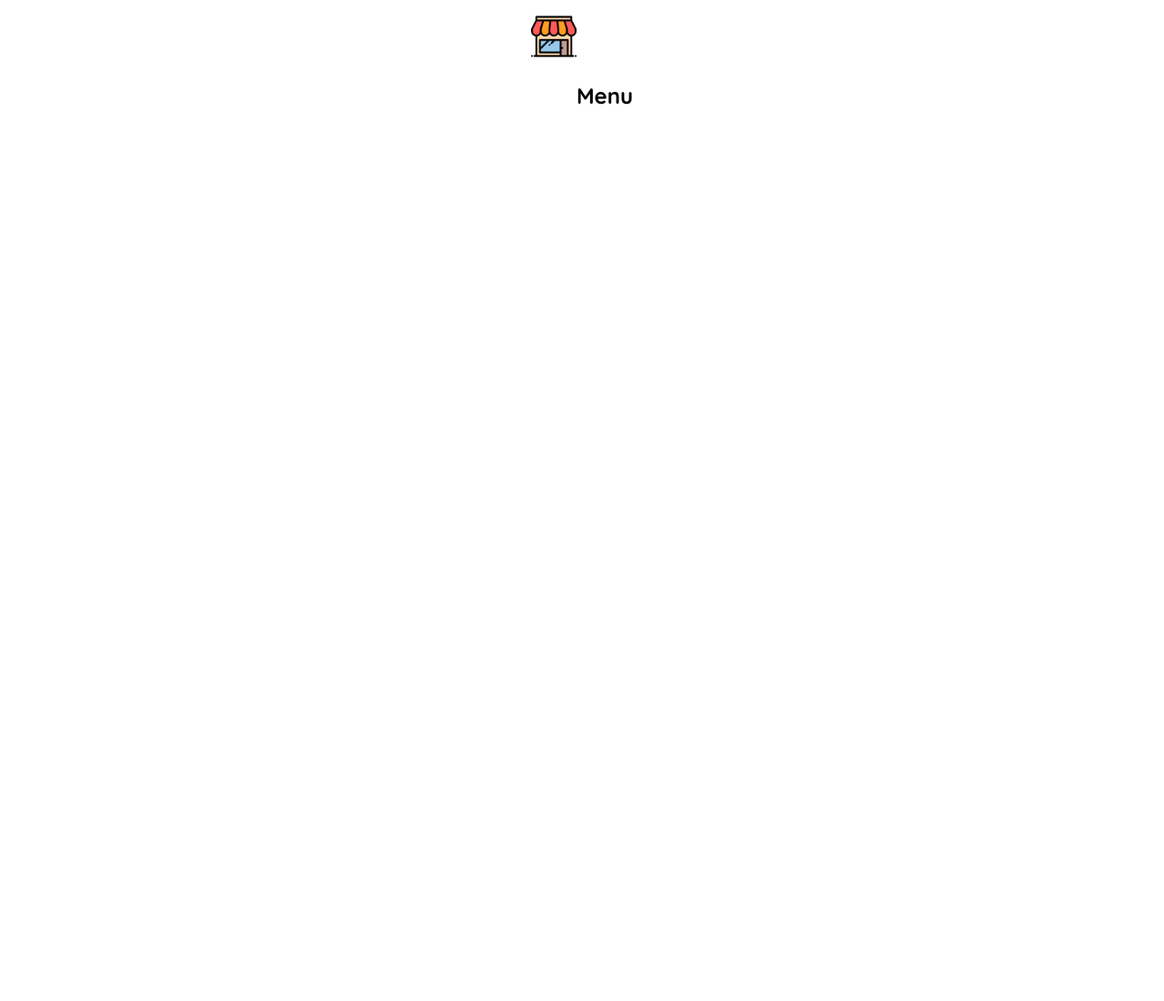
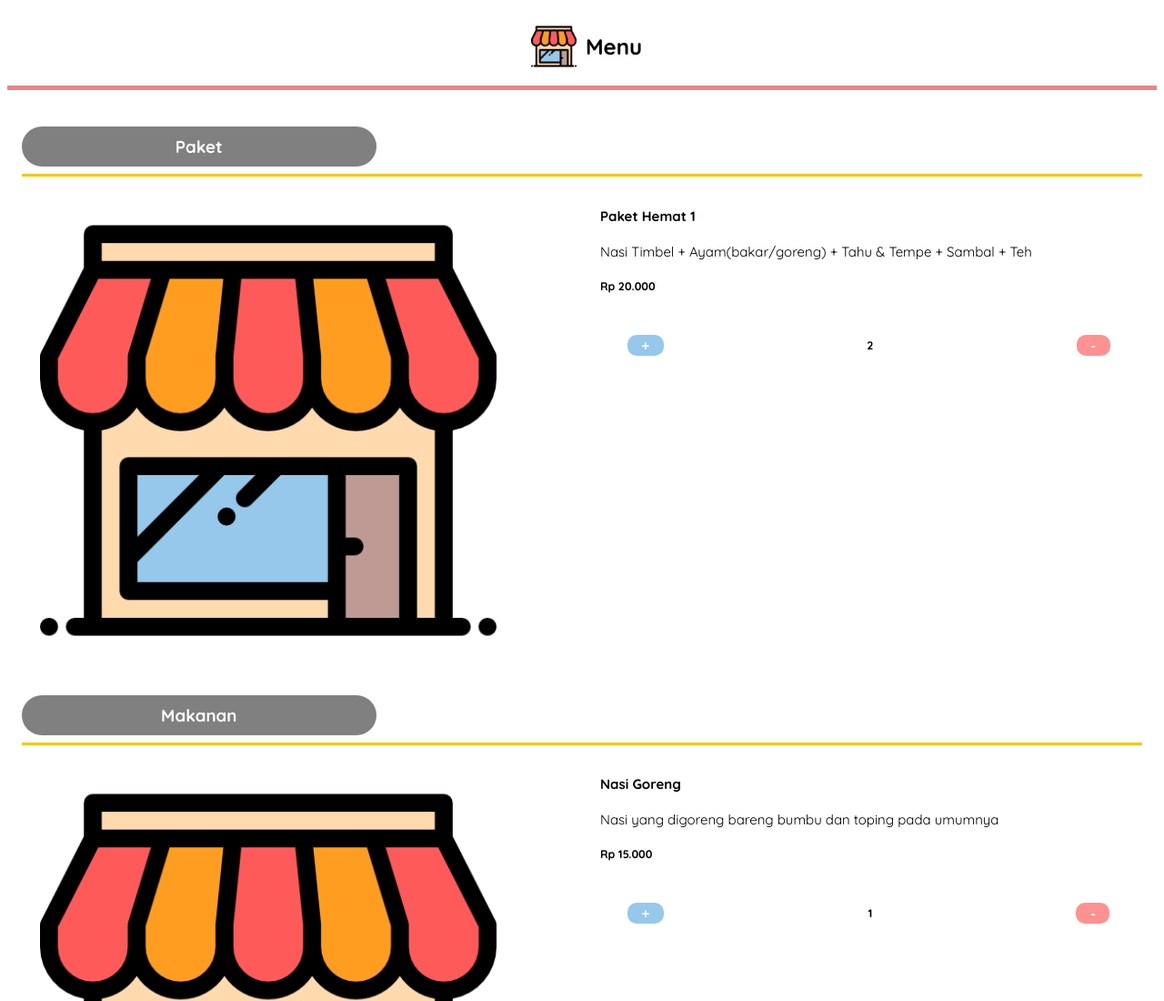
Before and after one commit to rpl-yaso-2324/restokami-simulasiukk24-xiirpl3, a plain HTML site: page menu.html in a window 1280 px wide. Shown: the top 1100 px of the page at 91% size. Before the commit the page ends 800 px from the top, so only its background shows below. Drawn offline with Linux system fonts and the light colour scheme.

Commit message:
commit lagi

```diff
--- a/index.css
+++ b/css/index.css
@@ -45,6 +45,6 @@ button{
 	padding-bottom: 5%;
 }
 footer {
-	margin-top: 45%;
+	margin-top: 65%;
 	text-align: center;
 }
--- /dev/null
+++ b/css/menu.css
@@ -0,0 +1,126 @@
+@font-face {
+	font-family: "Quicksand";
+	src: url("/assets/font/Quicksand-VariableFont_wght.ttf") format("truetype");
+}
+body{
+    font-family: "Quicksand";
+}
+.nav-menu {
+	display: flex;
+	width: 100%;
+	align-items: center;
+	margin-top: 1rem;
+	flex-direction: row;
+	justify-content: center;
+  }
+  .nav-menu img {
+	width: 50px;
+	margin: 10px;
+  }
+  .container hr {
+	width: 100%;
+	height: 5px;
+	border: none;
+	background-color: rgb(233, 134, 134);
+	/* margin: 1rem 0 1rem 0; */
+  }
+  .section-page {
+	padding: 1rem;
+  }
+  .menu-section {
+	margin: 1rem 0;
+  }
+  .menu-section h3 {
+	padding: 10px;
+	background-color: gray;
+	border-radius: 100px;
+	color: white;
+	margin: 0;
+	text-align: center;
+	width: 30%;
+  }
+  .menu-section hr {
+	background-color: rgb(255, 196, 0);
+	height: 3px;
+	border: none;
+	width: 100%;
+  }
+  .menu-paket {
+	display: flex;
+	align-items: flex-start;
+	justify-content: space-between;
+	flex-direction: row;
+  }
+  .menu-paket .img-menu {
+	/* height: 150px; */
+	/* width: 100px; */
+	/* background-color: rgb(214, 135, 135); */
+	width: 50%;
+	margin: 20px;
+	overflow: hidden;
+	border-radius: 0.5rem;
+  }
+  .img-menu img {
+	border-radius: 0.5rem;
+	width: 85%;
+	height: 85%;
+  }
+  .menu-paket .text-menu {
+	font-size: 15px;
+	margin: 6px;
+	width: 50%;
+  }
+  .text-menu p {
+	font-size: 15px;
+	margin: 10px 0;
+  }
+  .menu-paket .btn-menu {
+	align-items: center;
+	display: flex;
+	margin-top: 1rem;
+	justify-content: space-between;
+	flex-direction: row;
+  }
+  .btn-menu .min{
+    margin-right: 5%;
+  }
+  .btn-menu .plus{
+    margin-left: 5%;
+  }
+  .btn-menu .plus {
+	color: white;
+	font-size: 15px;
+	font-weight: bold;
+	background-color: #96c8eb;
+	border: none;
+	border-radius: 10px;
+	padding: 3px 1rem;
+  }
+  .btn-menu .min {
+	color: white;
+	font-size: 15px;
+	font-weight: bold;
+	background-color: #ff9191;
+	border: none;
+	border-radius: 10px;
+	padding: 3px 1rem;
+  }
+  .btn-menu h5{
+    margin: 5%;
+  }
+  .section-page .btn-pesan {
+	font-family: Quicksand;
+	background: rgb(233, 134, 134);
+	border: none;
+	font-size: 17px;
+	color: white;
+	padding: 0.75rem;
+	margin-top: 1rem;
+	width: 100%;
+	border-radius: 0.375rem;
+	font-weight: 500;
+  }
+  footer {
+	margin-top: 10%;
+	text-align: center;
+}
--- a/menu.css
+++ /dev/null
@@ -1,28 +0,0 @@
-@font-face {
-	font-family: "Quicksand";
-	src: url("/assets/font/Quicksand-VariableFont_wght.ttf") format("truetype");
-}
-body{
-    font-family: "Quicksand";
-}
-* {
-    margin: 0;
-    padding: 0;
-}
-img {
-    width: 50px;
-    height: 50px;
-    margin-top: 15px;
-}
-nav {
-  justify-content: center;
-  display: flex;
-}
-nav h1{
-    margin-top: 7%;
-}
-hr {
-    border: none;
-    height: 5%;
-    background-color: #ff9191;
-}
--- a/menu.html
+++ b/menu.html
@@ -1,19 +1,82 @@
 <!DOCTYPE html>
 <html lang="en">
 <head>
-    <meta charset="UTF-8" />
-    <meta name="viewport" content="width=device-width, initial-scale=1.0" />
-    <link rel="stylesheet" href="menu.css" />
-    <title>Menu</title>
+    <meta charset="UTF-8">
+    <meta name="viewport" content="width=device-width, initial-scale=1.0">
+    <title>Simulasi</title>
+    <link rel="stylesheet" href="css/menu.css">
 </head>
 <body>
-    <nav>
-        <img src="assets/img/store.png" alt="" />
+    <div class="container">
+        <nav class="nav-menu">
+            <img src="/assets/img/store.png" alt="resto-kami">
             <h1>Menu</h1>
         </nav>
     <hr>
-    <div class="paket">
-      <p></p>
+    <main>
+        <section class="section-page">
+            <div class="menu-section">
+                <h3>Paket</h3>
+            <hr>
+            <div class="menu-paket">
+                <div class="img-menu"><img src="/assets/img/store.png" alt=""></div>
+                    <div class="text-menu">
+                        <h4>Paket Hemat 1</h4>
+                        <p>Nasi Timbel + Ayam(bakar/goreng) + Tahu & Tempe + Sambal + Teh </p>
+                        <h5>Rp 20.000</h5>
+                        <span class="btn-menu">
+                            <button class="plus">+</button>
+                            <h5>2</h5>
+                            <button class="min">-</button>
+                        </span>
+                    </div>
+            </div>
+            </div>
+            <div class="menu-section">
+                <h3>Makanan</h3>
+            <hr>
+            <div class="menu-paket">
+                <div class="img-menu"><img src="/assets/img/store.png" alt=""></div>
+                    <div class="text-menu">
+                        <h4>Nasi Goreng</h4>
+                        <p>Nasi yang digoreng bareng bumbu dan toping pada umumnya </p>
+                        <h5>Rp 15.000</h5>
+                        <span class="btn-menu">
+                            <button class="plus">+</button>
+                            <h5>1</h5>
+                            <button class="min">-</button>
+                        </span>
+                    </div>
+            </div>
+            </div>
+            <div class="menu-section">
+                <h3>Minuman</h3>
+            <hr>
+            <div class="menu-paket">
+                <div class="img-menu"><img src="/assets/img/store.png" alt=""></div>
+                    <div class="text-menu">
+                        <h4>Lemon Tea</h4>
+                        <p>Teh manis + perasan lemon </p>
+                        <h5>Rp 7.000</h5>
+                        <span class="btn-menu">
+                            <button class="plus">+</button>
+                            <h5>2</h5>
+                            <button class="min">-</button>
+                        </span>
+                    </div>
+            </div>
+            </div>
+
+            <!-- <a href="pesanan.html"></a> -->
+            <button class="btn-pesan">Pesan</button>
+        </section>
+    </main>
+    <footer>
+				<p>
+					&copy; 2023 Restoran Kami. <br />
+					All rights reserved.
+				</p>
+			</footer>
     </div>
 </body>
 </html>
```
Also changed, not shown: index.html (+4 -3 lines), js/script.js (added, +12 -0 lines), css/main.css (renamed from main.css). Lines whose indentation alone changed are shown as unchanged.
